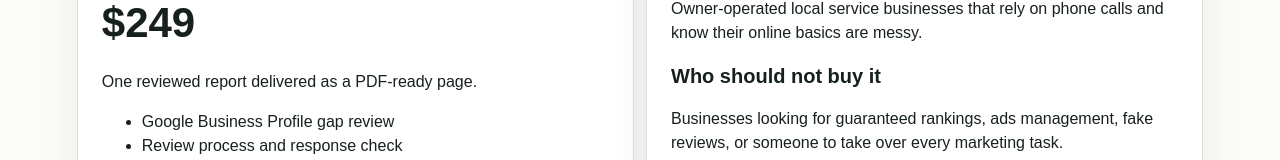
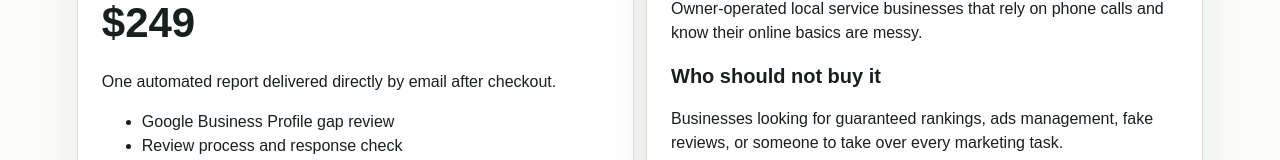
Before and after one commit to aviharrison957-dev/chatgptauto1, a website: page index.html in a window 1280 px wide. Shown: the part 1772-1932 px from the top of the page. Drawn offline with Linux system fonts and the light colour scheme.

Commit message:
Clarify automated audit checkout copy

```diff
--- a/assets/js/config.js
+++ b/assets/js/config.js
@@ -1,5 +1,8 @@
 window.MAPGAP_CONFIG = {
   // Paste Avi's live Stripe Payment Link here after Stripe setup.
+  // The Payment Link must collect a required custom text field:
+  // Label: Google Business Profile URL
+  // Field key: google_business_profile_url
   auditPaymentUrl: "",
   // Optional monthly maintenance link.
   maintenancePaymentUrl: "",
--- a/index.html
+++ b/index.html
@@ -102,7 +102,7 @@
           <article class="price-card">
             <h3>MapGap Report</h3>
             <p class="price">$249</p>
-            <p>One reviewed report delivered as a PDF-ready page.</p>
+            <p>One automated report delivered directly by email after checkout.</p>
             <ul>
               <li>Google Business Profile gap review</li>
               <li>Review process and response check</li>
```
